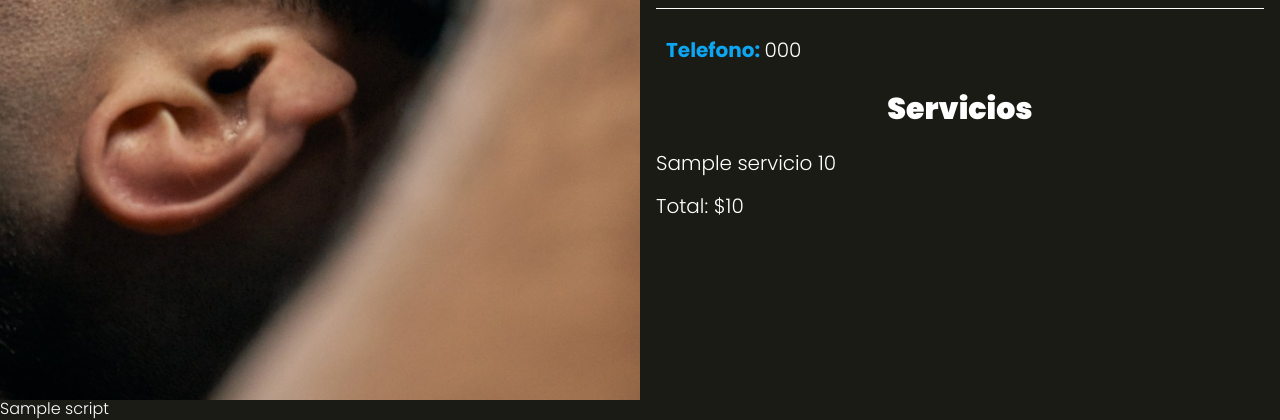
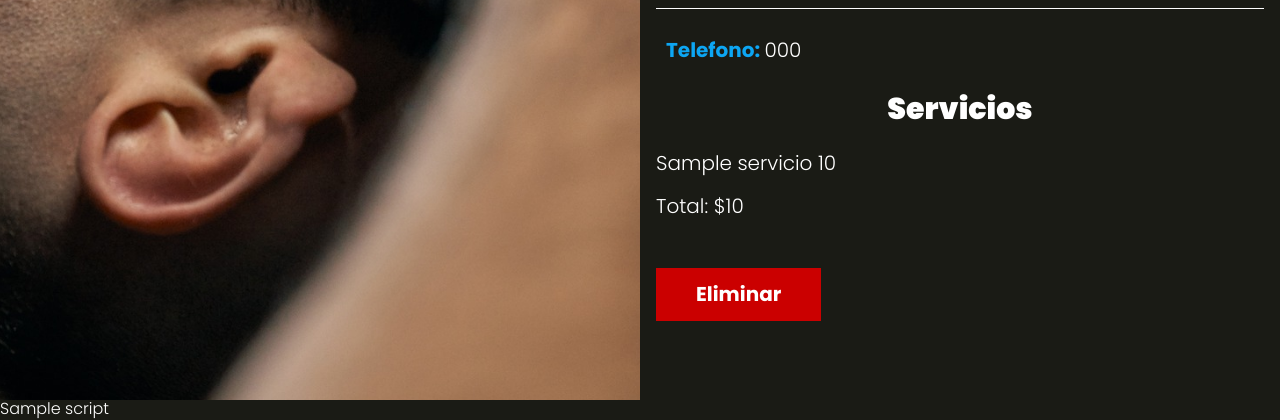
Before and after one commit to pierodev0/app-salon, a PHP site: template views/admin/index.php in a window 1280 px wide. Shown: the part 742-1162 px from the top of the page. Run offline with PHP 8.4, Linux system fonts and the light colour scheme; the template is opened without the code that fills it: most values are stand-ins (such as "Sample title", 1, 10 or a date in 2020); data that the repository does not hold is empty; style sheets or scripts are compiled from the project's sources.

Commit message:
admin: eliminar citas

```diff
--- a/public/index.php
+++ b/public/index.php
@@ -36,6 +36,7 @@ $router->get("/admin",[AdminController::class, 'index']);
 //API de citas
 $router->get('/api/servicios',[APIController::class,'index']);
 $router->post('/api/citas',[APIController::class,'guardar']);
+$router->post('/api/eliminar',[APIController::class,'eliminar']);
 
 // Comprueba y valida las rutas, que existan y les asigna las funciones del Controlador
 $router->comprobarRutas();
--- a/src/scss/componentes/_botones.scss
+++ b/src/scss/componentes/_botones.scss
@@ -5,3 +5,6 @@
 .boton {
     @include m.boton(v.$azul, v.$blanco);
 }
+.boton-eliminar {
+    @include m.boton(v.$rojo, v.$blanco);
+}
--- a/views/admin/index.php
+++ b/views/admin/index.php
@@ -49,6 +49,10 @@ include_once __DIR__ . '/../templates/barra.php';
             ?>
             <?php if(esUltimo($actual,$proximo)):?>
                <p class="total">Total: <span>$<?= $total ?></span></p>
+               <form action="/api/eliminar" method="post">
+                <input type="hidden" name="id" value="<?= $cita->id ?>">
+                <input type="submit" class="boton-eliminar" value="Eliminar">
+               </form>
             <?php endif;?>
         <?php endforeach; ?>
     </ul>
```
Also changed, not shown: controllers/APIController.php (+14 -0 lines).
